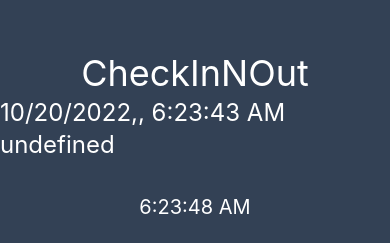
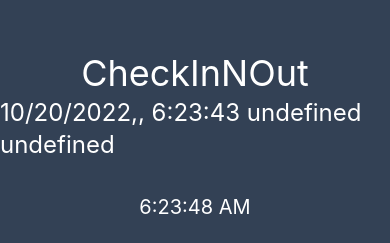
Before and after one commit to abdul-rehman-d/CheckInNOut, a React Native app: screen / in a window 390 px wide. Shown: the part 139-382 px from the top of the page. Built offline with nearby package versions, Linux system fonts and the light colour scheme.

Commit message:
bug fixes

```diff
--- a/App.js
+++ b/App.js
@@ -28,7 +28,7 @@ function MyTable({ data }) {
       >
         <Text className='text-md text-white w-1/4'>{key}</Text>
         <Text className='text-md text-white w-1/4'>{data[key].in && data[key].in}</Text>
-        <Text className='text-md text-white w-1/4'>{data[key].in && data[key].in}</Text>
+        <Text className='text-md text-white w-1/4'>{data[key].out && data[key].out}</Text>
       </View>
     ))}
   </ScrollView>
--- a/helpers.js
+++ b/helpers.js
@@ -1,4 +1,4 @@
 export const formatDate = (date) => {
-  const [ weekday, month, day, time, year ] = date.toLocaleString().split(' ')
+  const [ weekday, month, space, day, time, year ] = date.toLocaleString().split(' ')
   return `${weekday}, ${month} ${day} ${year}`
 }
```
